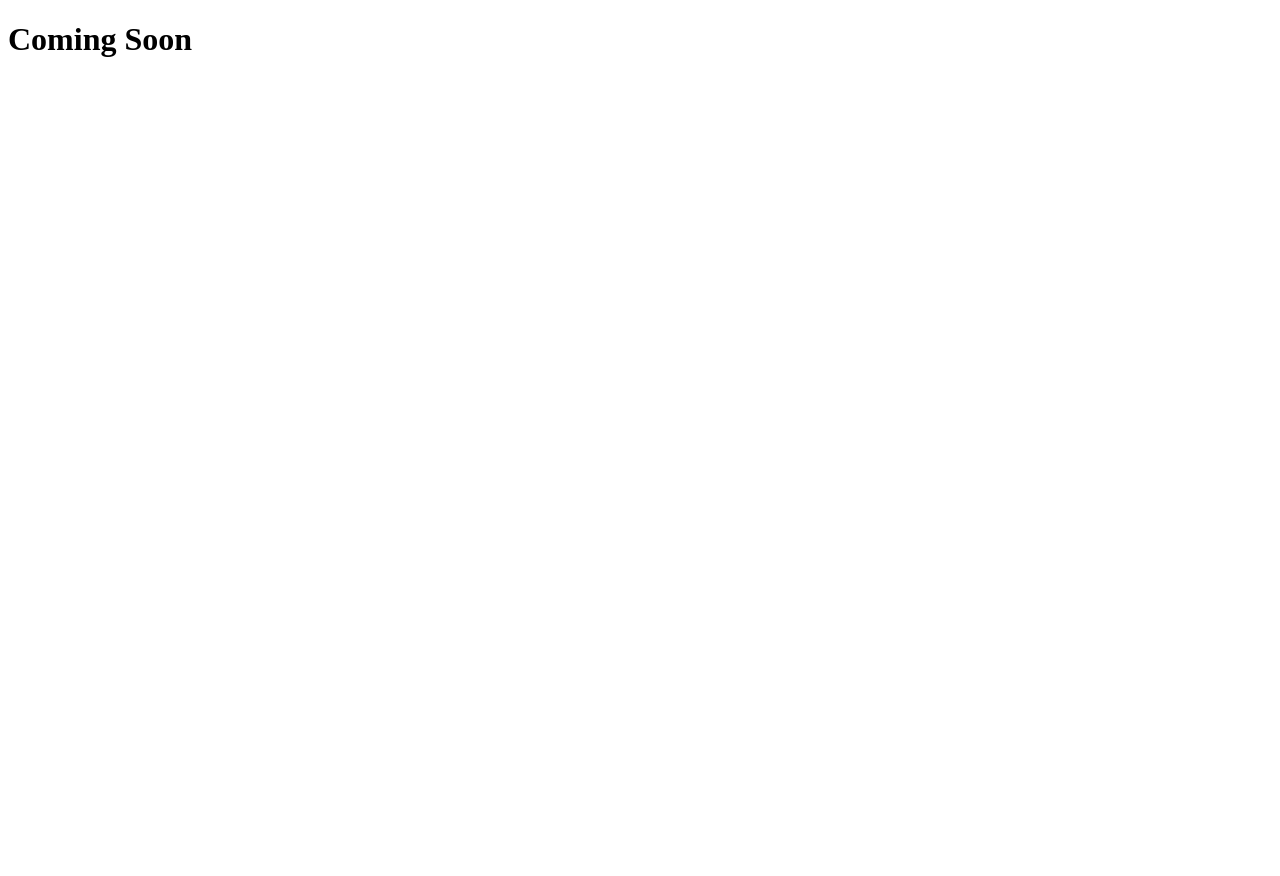
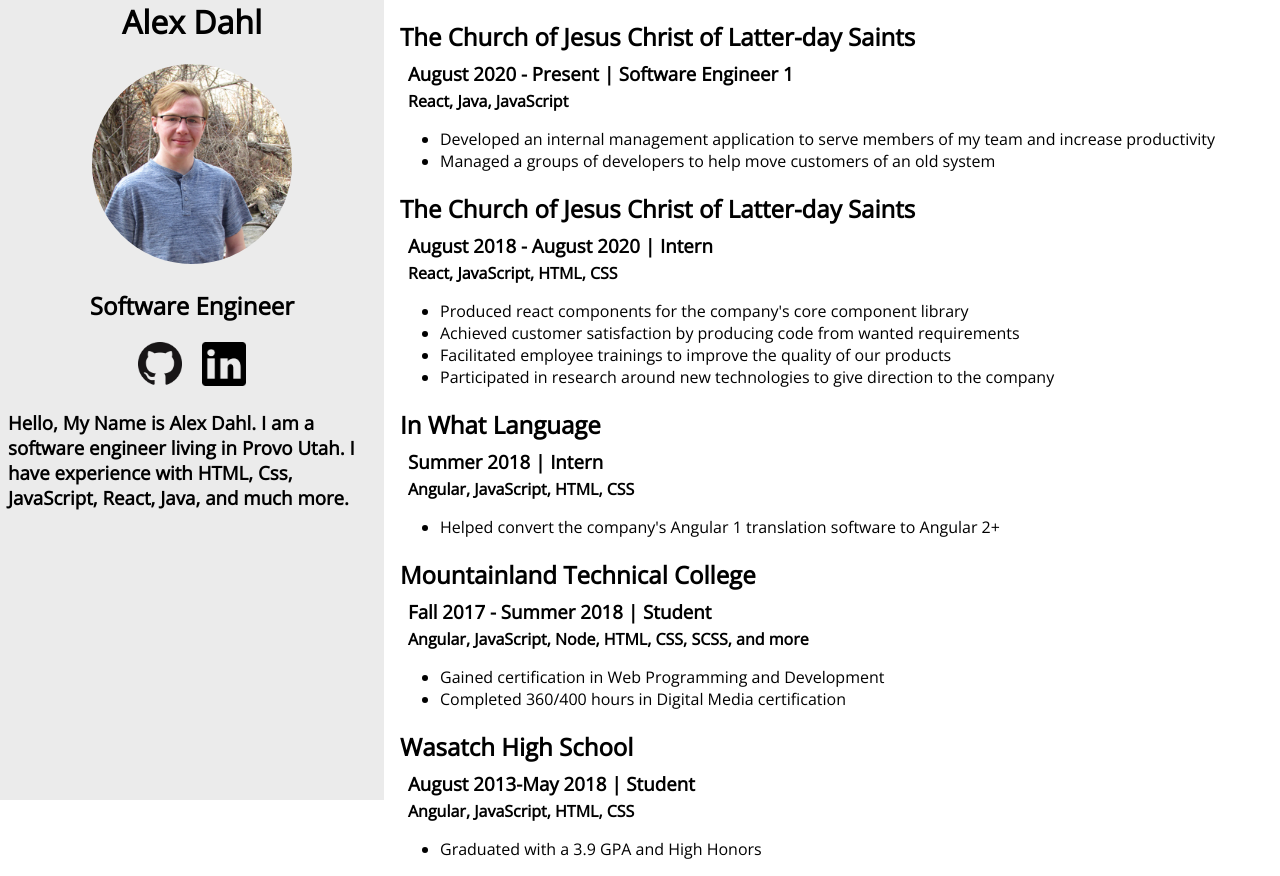
Before and after one commit to alexd99/alexdahl.dev, a plain HTML site: page index.html in a window 1280 px wide. Before the commit the page ends 800 px from the top, so only its background shows below. Drawn offline with nearby package versions, Linux system fonts and the light colour scheme.

Commit message:
create the website

```diff
--- a/index.html
+++ b/index.html
@@ -4,9 +4,134 @@
     <meta charset="UTF-8" />
     <meta name="viewport" content="width=device-width, initial-scale=1.0" />
 
+    <link rel="icon" type="image/png" href="./assets/logo.png" />
+    <link
+      href="https://fonts.googleapis.com/css?family=Open+Sans&display=swap"
+      rel="stylesheet"
+    />
+    <link href="./styles.css" rel="stylesheet" />
+
     <title>Alex Dahl</title>
   </head>
   <body>
-    <h1>Coming Soon</h1>
+    <div id="bio">
+      <header id="bioHeder">
+        <h1 id="name">Alex Dahl</h1>
+        <img
+          id="profilePicture"
+          src="./assets/profilePic.png"
+          alt="a picture of Alex Dahl"
+        />
+        <h2>Software Engineer</h2>
+      </header>
+
+      <div id="profileLinks">
+        <a href="https://github.com/alexd99/">
+          <img
+            class="profileLink"
+            src="./assets/github.png"
+            alt="GitHub's logo"
+          />
+        </a>
+        <a href="https://www.linkedin.com/in/alex-dahl-105403205/">
+          <img
+            class="profileLink"
+            src="./assets/linkedin.png"
+            alt="GitHub's logo"
+          />
+        </a>
+      </div>
+
+      <h3 id="bigography">
+        Hello, My Name is Alex Dahl. I am a software engineer living in Provo
+        Utah. I have experience with HTML, Css, JavaScript, React, Java, and
+        much more.
+      </h3>
+    </div>
+
+    <div id="history">
+      <div class="historyBlock">
+        <h2 class="companyName">
+          The Church of Jesus Christ of Latter-day Saints
+        </h2>
+        <h3 class="companyMetadata">
+          August 2020 - Present | Software Engineer 1
+        </h3>
+        <h4 class="companySkills">React, Java, JavaScript</h4>
+
+        <ul>
+          <li>
+            Developed an internal management application to serve members of my
+            team and increase productivity
+          </li>
+          <li>
+            Managed a groups of developers to help move customers of an old
+            system
+          </li>
+        </ul>
+      </div>
+
+      <div class="historyBlock">
+        <h2 class="companyName">
+          The Church of Jesus Christ of Latter-day Saints
+        </h2>
+        <h3 class="companyMetadata">August 2018 - August 2020 | Intern</h3>
+        <h4 class="companySkills">React, JavaScript, HTML, CSS</h4>
+
+        <ul>
+          <li>
+            Produced react components for the company's core component library
+          </li>
+          <li>
+            Achieved customer satisfaction by producing code from wanted
+            requirements
+          </li>
+          <li>
+            Facilitated employee trainings to improve the quality of our
+            products
+          </li>
+          <li>
+            Participated in research around new technologies to give direction
+            to the company
+          </li>
+        </ul>
+      </div>
+
+      <div class="historyBlock">
+        <h2 class="companyName">In What Language</h2>
+        <h3 class="companyMetadata">Summer 2018 | Intern</h3>
+        <h4 class="companySkills">Angular, JavaScript, HTML, CSS</h4>
+
+        <ul>
+          <li>
+            Helped convert the company's Angular 1 translation software to
+            Angular 2+
+          </li>
+        </ul>
+      </div>
+
+      <div class="historyBlock">
+        <h2 class="companyName">Mountainland Technical College</h2>
+        <h3 class="companyMetadata">Fall 2017 - Summer 2018 | Student</h3>
+        <h4 class="companySkills">
+          Angular, JavaScript, Node, HTML, CSS, SCSS, and more
+        </h4>
+
+        <ul>
+          <li>Gained certification in Web Programming and Development</li>
+          <li>Completed 360/400 hours in Digital Media certification</li>
+        </ul>
+      </div>
+
+      <div class="historyBlock">
+        <h2 class="companyName">Wasatch High School</h2>
+        <h3 class="companyMetadata">August 2013-May 2018 | Student</h3>
+        <h4 class="companySkills">Angular, JavaScript, HTML, CSS</h4>
+
+        <ul>
+          <li>Graduated with a 3.9 GPA and High Honors</li>
+        </ul>
+      </div>
+    </div>
   </body>
 </html>
--- /dev/null
+++ b/styles.css
@@ -0,0 +1,76 @@
+:root {
+  --primary-color: #1561ad;
+  --secondary-color: #1c77ac;
+}
+
+html,
+body {
+  width: 100%;
+  margin: 0;
+  font-family: "Open Sans", sans-serif;
+}
+body {
+  display: grid;
+  grid-template-columns: 30% 70%;
+}
+a {
+  text-decoration: none;
+}
+
+.profileLink {
+  width: 2.75rem;
+  height: 2.75rem;
+  margin: 0 0.625rem;
+}
+.companyName {
+  margin-block-end: 0;
+}
+.companyMetadata {
+  margin: 0.5rem 0 0 0.5rem;
+}
+.companySkills {
+  margin: 0.25rem 0 0 0.5rem;
+}
+
+#name {
+  margin-block-start: 0;
+}
+#header {
+  text-align: center;
+  background-color: #ebebeb;
+}
+#bio {
+  background-color: #ebebeb;
+  height: 100vh;
+  padding: 0 0.5rem;
+}
+#bioHeder {
+  text-align: center;
+}
+#profilePicture {
+  border-radius: 50%;
+  height: 200px;
+  width: 200px;
+  object-fit: cover;
+}
+#profileLinks {
+  display: flex;
+  flex-direction: row;
+  justify-content: center;
+}
+#bigography {
+  margin-block-end: 0;
+}
+#history {
+  padding-inline-start: 1rem;
+}
+
+@media (max-width: 800px) {
+  body {
+    display: block;
+  }
+  #bio {
+    height: auto;
+    padding-block-end: 0.5rem;
+  }
+}
```
Also changed, not shown: assets/github.png (added), assets/linkedin.png (added), assets/logo.png (added), assets/profilePic.png (added).
